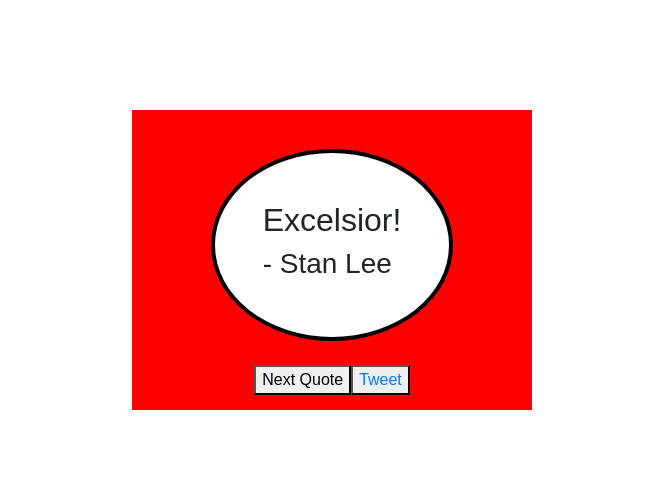
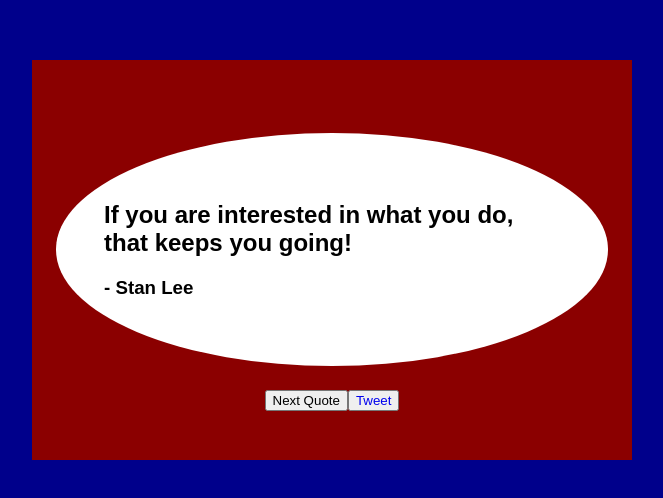
Before and after one commit to marthasharpe/Random-Joke-App, a React (Create React App) app: page / in a window 1280 px wide. Shown: the part 140-638 px from the top of the page, without its empty margins (308-971 px from the left). Built offline with nearby package versions, Linux system fonts and the light colour scheme.

Commit message:
Random quote on page load

```diff
--- a/public/index.html
+++ b/public/index.html
@@ -8,8 +8,6 @@
       name="description"
       content="Web site created using create-react-app"
     />
-    <!-- bootstrap link -->
-    <link rel="stylesheet" href="https://stackpath.bootstrapcdn.com/bootstrap/4.3.1/css/bootstrap.min.css" integrity="sha384-ggOyR0iXCbMQv3Xipma34MD+dH/1fQ784/j6cY/iJTQUOhcWr7x9JvoRxT2MZw1T" crossorigin="anonymous">
     <!--
       manifest.json provides metadata used when your web app is installed on a
       user's mobile device or desktop. See https://developers.google.com/web/fundamentals/web-app-manifest/
--- a/src/App.js
+++ b/src/App.js
@@ -1,35 +1,22 @@
 import React from 'react';
 import Quotes from './Quotes';
+import Buttons from './Buttons';
 
 const container = {
   display: "flex",
   flexDirection: "column",
   justifyContent: "center",
   alignItems: "center",
-  background: "red",
-  width: 400,
-  height: 300
+  background: "darkred",
+  width: 600,
+  height: 400
 }
 
 function App() {
   return (
     <div className="app-container" id="quote-box" style={container}>
       <Quotes />
-      <div className="button-container">
-        <button className="quote-button" id="new-quote">
-          Next Quote
-        </button>
-        <button><a
-          style={{textDecoration: "none"}}
-          className="twitter-link"
-          id="tweet-quote"
-          href="twitter.com/intent/tweet"
-          target="_blank"
-          rel="noopener noreferrer"
-        >
-          Tweet
-        </a></button>
-      </div>
+      <Buttons />
     </div>
   );
 }
--- /dev/null
+++ b/src/Buttons.js
@@ -0,0 +1,41 @@
+import React from 'react';
+
+class Buttons extends React.Component {
+    constructor(props) {
+        super(props);
+    }
+    getQuote() {
+        this.setState({
+
+        })
+    }
+    render() {
+        return (
+            <div className="button-container">
+                <button
+                className="quote-button"
+                id="new-quote"
+                style={{cursor: "pointer"}}
+                onClick={this.getQuote}
+                >
+                Next Quote
+                </button>
+
+                <button>
+                    <a
+                    style={{textDecoration: "none"}}
+                    className="twitter-link"
+                    id="tweet-quote"
+                    href="twitter.com/intent/tweet"
+                    target="_blank"
+                    rel="noopener noreferrer"
+                    >
+                    Tweet
+                    </a>
+                </button>
+             </div>
+        )
+    }
+}
+
+export default Buttons;
--- a/src/Quotes.js
+++ b/src/Quotes.js
@@ -4,34 +4,43 @@
     width: "auto",
     maxWidth: 500,
     background: "white",
-    border: "4px solid black",
     borderRadius: "50%",
     padding: "3rem",
     margin: "1.5rem",
   }
 
+const possibleQuotes = [
+    {
+        quote: "If you are interested in what you do, that keeps you going!",
+        author: "Stan Lee"
+    },
+    {
+        quote: "I don’t really see a need to retire as long as I am having fun.",
+        author: "Stan Lee"
+    },
+    {
+        quote: "Excelsior!",
+        author: "Stan Lee"
+    }
+]
+
+const randomQuote = possibleQuotes[Math.floor(Math.random()) * possibleQuotes.length];
+
 class Quotes extends React.Component {
     constructor(props) {
         super(props);
         this.state = {
-            quote: "Excelsior!",
-            author: "- Stan Lee"
+            randomQuote
         }
     }
     render() {
-        // const possibleQuotes = [
-        //     {
-        //     quote: "",
-        //     author: ""
-        //     }
-        // ]
         return(
             <div className="quote-bubble" style={quoteBubble}>
-                <h2 className="quote" id="text">
-                    {this.state.quote}
+                <h2 className="quote-text" id="text">
+                    {this.state.randomQuote.quote}
                 </h2>
                 <h3 className="author" id="author">
-                    {this.state.author}
+                    - {this.state.randomQuote.author}
                 </h3>
 
             </div>
--- a/src/index.css
+++ b/src/index.css
@@ -6,4 +6,5 @@
   width: 100%;
   height: 100%;
   font-family: "Oxygen", sans-serif;
+  background-color: darkblue;
 }
```
